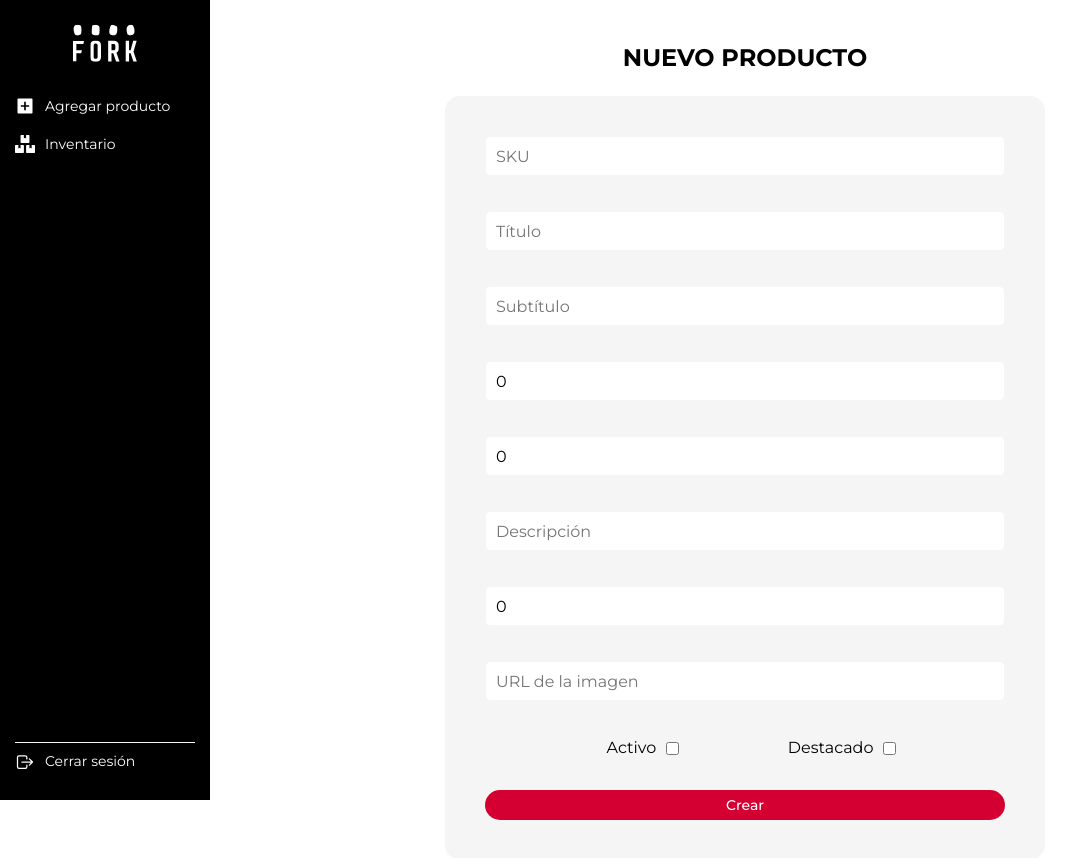
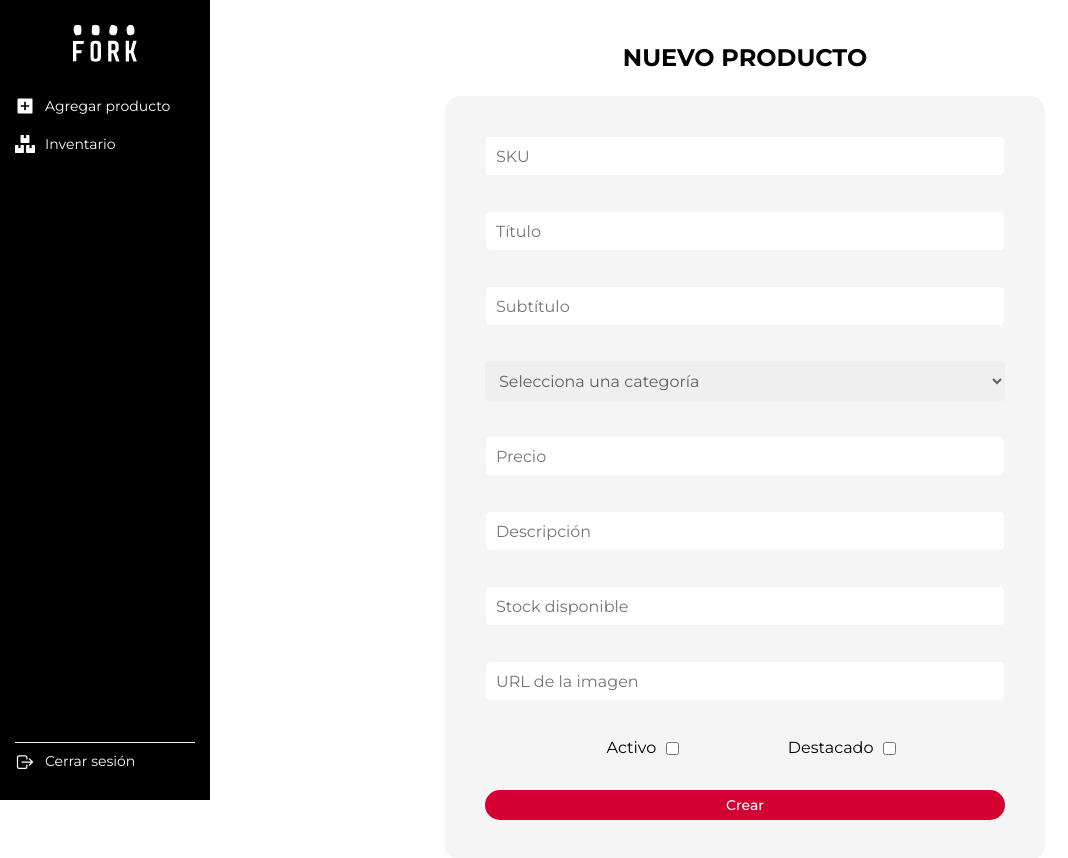
Before and after one commit to dalfarobaez/desafio-final-frontend, a React (Vite) app: page /backoffice/agregar-producto in a window 1280 px wide. Shown: the whole page, without its empty margins (0-1068 px from the left). Built offline with nearby package versions, Linux system fonts and the light colour scheme.

Commit message:
feat: add select field with categories to new product

```diff
--- a/src/components/productForm/ProductForm.jsx
+++ b/src/components/productForm/ProductForm.jsx
@@ -1,40 +1,49 @@
-import { Formik } from 'formik';
-import * as Yup from 'yup';
-import colors from '../../styles/colors';
-import Button from '../ui/button/Button';
-import CheckboxField from '../ui/checkboxField/CheckboxField';
-import InputField from '../ui/inputField/InputField';
-import { CheckboxContainer, FormContainer, FormWrapper, ProductFormStyled } from './ProductForm.styles';
+import { Formik } from "formik";
+import * as Yup from "yup";
+import colors from "../../styles/colors";
+import Button from "../ui/button/Button";
+import CheckboxField from "../ui/checkboxField/CheckboxField";
+import InputField from "../ui/inputField/InputField";
+import {
+  CheckboxContainer,
+  FormContainer,
+  FormWrapper,
+  ProductFormStyled,
+} from "./ProductForm.styles";
+import SelectField from "../ui/selectField/SelectField";
+import { categoriesList } from "../../utils/strings";
 
 const validationSchema = Yup.object({
-  sku: Yup.string().required('Este campo es obligatorio.'),
-  title: Yup.string().required('Este campo es obligatorio.'),
-  subtitle: Yup.string().required('Este campo es obligatorio.'),
-  categoryId: Yup.number().required('Este campo es obligatorio.'),
-  price: Yup.number().required('Este campo es obligatorio.'),
+  sku: Yup.string().required("Este campo es obligatorio."),
+  title: Yup.string().required("Este campo es obligatorio."),
+  subtitle: Yup.string().required("Este campo es obligatorio."),
+  categoryId: Yup.number()
+    .min(1, "Debes seleccionar una categoría válida.")
+    .required("Este campo es obligatorio."),
+  price: Yup.number().required("Este campo es obligatorio."),
   active: Yup.bool(),
-  description: Yup.string().required('Este campo es obligatorio.'),
+  description: Yup.string().required("Este campo es obligatorio."),
   featured: Yup.bool(),
-  stock: Yup.number().required('Este campo es obligatorio.'),
-  url_image: Yup.string().required('Este campo es obligatorio.'),
+  stock: Yup.number().required("Este campo es obligatorio."),
+  url_image: Yup.string().required("Este campo es obligatorio."),
 });
 
 const ProductForm = () => {
   const initialValues = {
-    sku: '',
-    title: '',
-    subtitle: '',
+    sku: "",
+    title: "",
+    subtitle: "",
     categoryId: 0,
-    price: 0,
+    price: "",
     active: false,
-    description: '',
+    description: "",
     featured: false,
-    stock: 0,
-    url_image: '',
+    stock: "",
+    url_image: "",
   };
 
   const handleSubmit = (values, { resetForm }) => {
-    console.log('Formulario enviado: ', values);
+    console.log("Formulario enviado: ", values);
     resetForm();
   };
 
@@ -42,23 +51,75 @@ const ProductForm = () => {
     <ProductFormStyled>
       <h3>Nuevo Producto</h3>
       <FormWrapper>
-        <Formik initialValues={initialValues} validationSchema={validationSchema} onSubmit={handleSubmit}>
+        <Formik
+          initialValues={initialValues}
+          validationSchema={validationSchema}
+          onSubmit={handleSubmit}
+        >
           {({ isSubmitting }) => {
             return (
               <FormContainer>
-                <InputField label='SKU' name='sku' placeholder='SKU' showError />
-                <InputField label='Título' name='title' placeholder='Título' showError />
-                <InputField label='Subtítulo' name='subtitle' placeholder='Subtítulo' showError />
-                <InputField label='Categoría ID' name='categoryId' type='number' placeholder='Categoría ID' showError />
-                <InputField label='Precio' name='price' type='number' placeholder='Precio' showError />
-                <InputField label='Descripción' name='description' placeholder='Descripción' showError />
-                <InputField label='Stock' name='stock' type='number' placeholder='Stock disponible' showError />
-                <InputField label='URL de Imagen' name='url_image' placeholder='URL de la imagen' showError />
+                <InputField
+                  label="SKU"
+                  name="sku"
+                  placeholder="SKU"
+                  showError
+                />
+                <InputField
+                  label="Título"
+                  name="title"
+                  placeholder="Título"
+                  showError
+                />
+                <InputField
+                  label="Subtítulo"
+                  name="subtitle"
+                  placeholder="Subtítulo"
+                  showError
+                />
+                <SelectField
+                  label="Categoría"
+                  name="categoryId"
+                  options={categoriesList}
+                  placeholder="Selecciona una categoría"
+                  showError
+                />
+
+                <InputField
+                  label="Precio"
+                  name="price"
+                  type="number"
+                  placeholder="Precio"
+                  showError
+                />
+                <InputField
+                  label="Descripción"
+                  name="description"
+                  placeholder="Descripción"
+                  showError
+                />
+                <InputField
+                  label="Stock"
+                  name="stock"
+                  type="number"
+                  placeholder="Stock disponible"
+                  showError
+                />
+                <InputField
+                  label="URL de Imagen"
+                  name="url_image"
+                  placeholder="URL de la imagen"
+                  showError
+                />
                 <CheckboxContainer>
-                  <CheckboxField label='Activo' name='active' />
-                  <CheckboxField label='Destacado' name='featured' />
+                  <CheckboxField label="Activo" name="active" />
+                  <CheckboxField label="Destacado" name="featured" />
                 </CheckboxContainer>
-                <Button background={colors.forkPrimary} type='submit' disabled={isSubmitting}>
+                <Button
+                  background={colors.forkPrimary}
+                  type="submit"
+                  disabled={isSubmitting}
+                >
                   Crear
                 </Button>
               </FormContainer>
--- a/src/components/ui/selectField/SelectField.jsx
+++ b/src/components/ui/selectField/SelectField.jsx
@@ -0,0 +1,45 @@
+import PropTypes from "prop-types";
+
+import { ErrorMessage, useField } from "formik";
+import { SelectContainer, StyledSelect } from "./SelectField.styles";
+
+const SelectField = ({ options, placeholder, showError, ...props }) => {
+  const [field, meta] = useField(props);
+  console.log(meta.error);
+  return (
+    <SelectContainer>
+      <StyledSelect
+        {...field}
+        {...props}
+        $error={meta.touched && meta.error && showError}
+      >
+        {placeholder && <option value="">{placeholder}</option>}
+        {options.map((option) => {
+          return (
+            <option key={`${option.value}`} value={option.value}>
+              {option.label}
+            </option>
+          );
+        })}
+      </StyledSelect>
+      {meta.touched && meta.error && showError ? (
+        <ErrorMessage>
+          <p>{meta.error}</p>
+        </ErrorMessage>
+      ) : null}
+    </SelectContainer>
+  );
+};
+
+SelectField.prototype = {
+  showError: PropTypes.bool,
+  placeholder: PropTypes.string,
+  options: PropTypes.arrayOf(
+    PropTypes.shape({
+      value: PropTypes.number.isRequired,
+      label: PropTypes.string.isRequired,
+    })
+  ).isRequired,
+};
+
+export default SelectField;
--- a/src/components/ui/selectField/SelectField.styles.jsx
+++ b/src/components/ui/selectField/SelectField.styles.jsx
@@ -0,0 +1,53 @@
+import styled from "styled-components";
+import FlexContainer from "../../layout/FlexContainer";
+import colors from "../../../styles/colors";
+import device from "../../../styles/breakpoints";
+
+const SelectContainer = styled(FlexContainer)`
+  flex-direction: column;
+  width: 100%;
+  /* max-width: 400px; */
+  height: 75px;
+`;
+
+const StyledSelect = styled.select`
+  cursor: pointer;
+  font-weight: 600;
+  /* padding: 8px 12px; */
+  padding: 10px;
+  height: 40px;
+  font-weight: 400;
+  border-radius: 4px;
+  border: 1px solid ${colors.forkBlack};
+  color: ${({ value }) => (value ? colors.forkDark : colors.forkOverlayBg)};
+
+  border: ${({ $error }) =>
+    $error ? `1px solid  ${colors.forkPrimary}` : "none"};
+
+  &:focus {
+    outline: none;
+  }
+  option {
+    color: ${colors.forkDark};
+  }
+  option:first-child {
+    color: ${colors.forkOverlayBg};
+  }
+`;
+
+const ErrorMessage = styled(FlexContainer)`
+  flex-direction: column;
+  justify-content: center;
+  height: 35px;
+
+  p {
+    text-align: start;
+    color: ${colors.forkPrimary};
+    font-size: 12px;
+    @media ${device.sm} {
+      font-size: 14px;
+    }
+  }
+`;
+
+export { ErrorMessage, SelectContainer, StyledSelect };
--- a/src/styles/GlobalStyles.js
+++ b/src/styles/GlobalStyles.js
@@ -1,5 +1,5 @@
-import { createGlobalStyle } from 'styled-components';
-import device from './breakpoints';
+import { createGlobalStyle } from "styled-components";
+import device from "./breakpoints";
 
 const GlobalStyles = createGlobalStyle`
   #root {
@@ -15,7 +15,7 @@ const GlobalStyles = createGlobalStyle`
     box-sizing: border-box;
   }
 
-  body, html {
+  body, html,select {
     font-family: 'Montserrat', sans-serif;
     font-size: 16px;
     font-weight: 400;
@@ -23,6 +23,7 @@ const GlobalStyles = createGlobalStyle`
     -webkit-font-smoothing: antialiased;
     -moz-osx-font-smoothing: grayscale;
   }
+
 
   body {
     text-align: center;
--- a/src/styles/colors.js
+++ b/src/styles/colors.js
@@ -6,7 +6,7 @@ const colors = {
   forkDark: "#282828",
   forkBlack: "#000000",
   forkWhite: "#FFFFFF",
-  forkOverlayBg: "rgba(0,0,0,.5)",
+  forkOverlayBg: "rgba(0,0,0,.6)",
 };
 
 export default colors;
--- a/src/utils/strings.js
+++ b/src/utils/strings.js
@@ -9,4 +9,55 @@ const formatPrice = (num) => {
   return `$${num.toString().replace(/\B(?=(\d{3})+(?!\d))/g, ".")}`;
 };
 
-export { truncateString, formatPrice };
+const categoriesList = [
+  {
+    value: 1,
+    label: "Promociones",
+  },
+  {
+    value: 2,
+    label: "Platos individuales",
+  },
+  {
+    value: 3,
+    label: "Ensaladas & Bowls",
+  },
+  {
+    value: 4,
+    label: "Familiares",
+  },
+  {
+    id: 5,
+    label: "Panadería",
+  },
+  {
+    value: 6,
+    label: "Postres",
+  },
+  {
+    value: 7,
+    label: "Aperitivos",
+  },
+  {
+    value: 8,
+    label: "Desayunos & Brunch",
+  },
+  {
+    value: 9,
+    label: "Empanadas",
+  },
+  {
+    value: 10,
+    label: "Bebestibles",
+  },
+  {
+    value: 11,
+    label: "Dulces y snacks",
+  },
+  {
+    value: 12,
+    label: "Pastelería",
+  },
+];
+
+export { truncateString, formatPrice, categoriesList };
```
Also changed, not shown: src/components/header/Header.jsx (+4 -58 lines).
